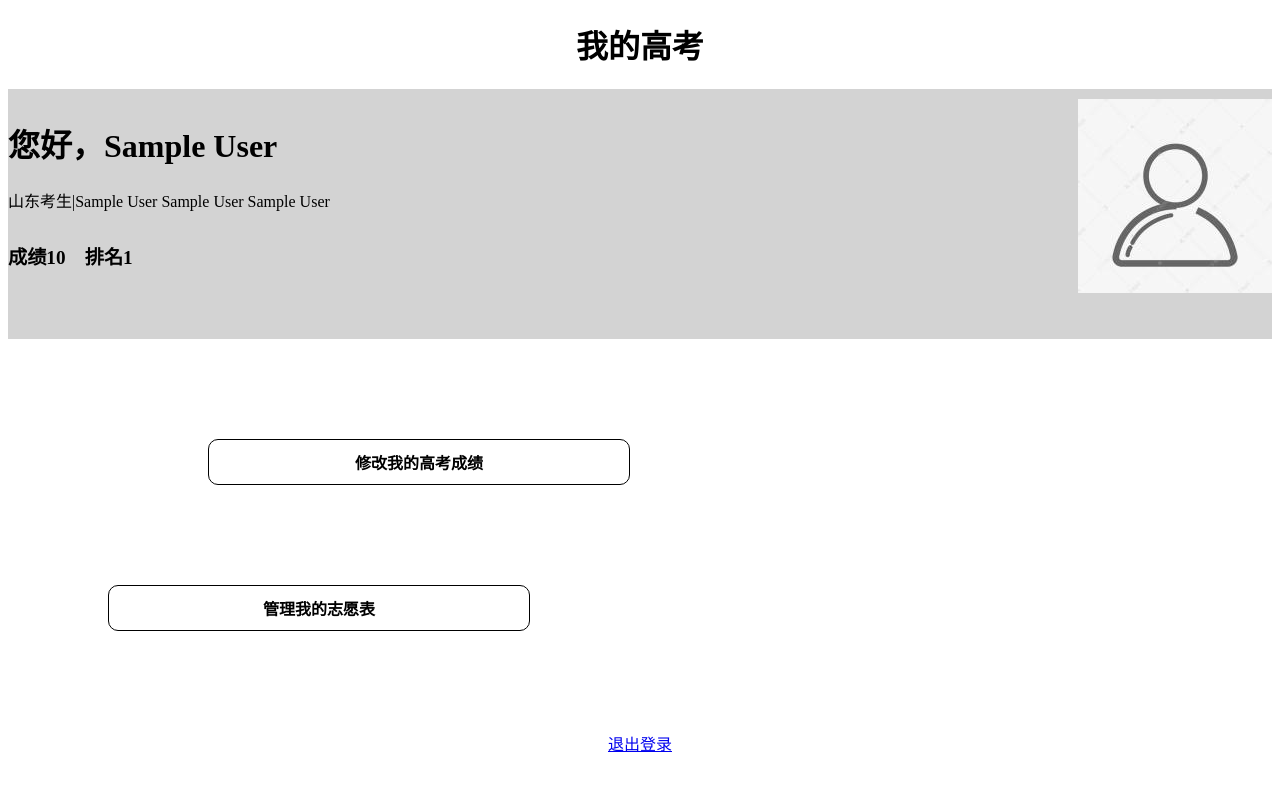
After one commit to WuhenGSL/gaokao, a Flask app: page /user_profile/ in a window 1280 px wide. The commit adds this page. Run offline with Flask 3, Linux system fonts and the light colour scheme; the visitor is signed in with stand-in values (Sample User, id 1); tables that the repository leaves empty hold one stand-in row (values such as "Sample post"); parts of the project's set-up code (start-up, migrations or seed data) failed here and were passed over.

Commit message:
Add files via upload

```diff
--- a/app.py
+++ b/app.py
@@ -1,4 +1,4 @@
-from flask import Flask, flash, redirect, request, url_for, render_template,jsonify
+from flask import Flask, flash, redirect, request, url_for, render_template, session
 from models import RegisterForm, db, LoginForm, User
 from flask_sijax import Sijax
 
@@ -17,14 +17,21 @@ Sijax(app)
 
 
 @app.route('/')
-def master():
+def index():
     return 'hello!'
 
 
-@app.route('/user', methods=['GET', 'POST'])
+@app.route('/login/', methods=['GET', 'POST'])
 def login():
     login_form = LoginForm()
     register_form = RegisterForm()
+
+    if 'user_name' in session:
+        check = User.query.filter_by(name=session['user_name']).first()
+        if check.score == 0:
+            return redirect(url_for('profile'))
+        elif check.score != 0:
+            return redirect(url_for('user_profile'))
 
     if request.method == 'POST':
         if request.form['action'] == 'login':
@@ -34,8 +41,9 @@ def login():
                 user = User.query.filter(User.email == email).first()
 
                 if user and user.check_password(password):
+                    session['user_name'] = user.name
                     flash('登录成功', 'success')
-                    return redirect('/')  # 重定向到根目录
+                    return redirect(url_for('index'))  # 重定向到根目录
                 else:
                     flash('登录失败，请检查邮箱或密码', 'error')
 
@@ -59,63 +67,45 @@ def login():
     return render_template('login.html', login_form=login_form, register_form=register_form)
 
 
+@app.route('/profile/', methods=['GET', 'POST'])
+def profile():
+    username = session['user_name']
+    user = User.query.filter_by(name=username).first()
+
+    if request.method == 'POST':
+        score = int(request.form['score'])
+        rank = int(request.form['rank'])
+        selected_subjects = request.form.get('selectedSubjects').split(',')
+
+        if user:
+            user.score = score
+            user.rank = rank
+            user.subject1 = selected_subjects[0]
+            user.subject2 = selected_subjects[1]
+            user.subject3 = selected_subjects[2]
+
+            try:
+                db.session.commit()
+                return redirect(url_for('user_profile'))
+            except Exception as e:
+                print(e)
+    return render_template('profile.html')
 
 
+@app.route('/user_profile/', methods=['GET', 'POST'])
+def user_profile():
+    username = session['user_name']
+    user = User.query.filter_by(name=username).first()
+    return render_template('user_profile.html', user=user)
 
 
-@app.route('/login1', methods=['GET', 'POST'])
-def login1():
-    form = LoginForm()
-    if form.validate_on_submit():
-        email = form.email.data
-        password = form.password.data
-
-        user = User.query.filter(User.email == email).first()  # 使用filter方法而不是filter_by
-        if user and user.check_password(password):
-            flash('登录成功', 'success')
-            return redirect(url_for('index'))
-        else:
-            flash('登录失败，请验证邮箱和密码', 'error')
-
-    return render_template('login1.html', form=form)
-
-
-@app.route('/register1', methods=['GET', 'POST'])
-def register1():
-    form = RegisterForm()
-    if form.validate_on_submit():
-        email = form.email.data
-        password = form.password.data
-        confirm_password = form.confirm_password.data
-
-        if User.query.filter_by(email=email).all():
-            flash('该邮箱已被注册', 'error')
-            return redirect(url_for('register'))
-
-        if password != confirm_password:
-            flash('确认密码与密码不一致', 'error')
-            return redirect(url_for('register'))
-
-        try:
-            new_user = User(email=email, password=password)
-            db.session.add(new_user)
-            db.session.commit()
-            flash('注册成功！请登录', 'success')
-            return redirect(url_for('login'))
-        except Exception as e:
-            flash(f'注册失败: {e}', 'error')
-
-    return render_template('register.html', form=form)
-
-
-
-@app.route('/schools')
-def show_schools():
-    # 获取学校信息
-    schools = school_db_manager.get_all_schools()
-    return render_template('schools.html', schools=schools)
+@app.route('/logout/')
+def logout():
+    session.pop('user_name', True)
+    flash('注销成功')
+    return redirect('/')
 
 
 if __name__ == '__main__':
-
+    session.clear()
     app.run(port=8000, debug=True)
--- a/models.py
+++ b/models.py
@@ -1,5 +1,5 @@
 from flask_wtf import FlaskForm
-from wtforms import SubmitField, StringField, PasswordField
+from wtforms import SubmitField, StringField, PasswordField, IntegerField
 from wtforms.validators import DataRequired, Email, EqualTo
 from flask_sqlalchemy import SQLAlchemy
 
@@ -23,10 +23,8 @@ class LoginForm(FlaskForm):
 
 
 class User(db.Model):
-    id = db.Column(db.Integer, primary_key=True, default='0')
-    name = db.Column(db.String(100), default='未填')
+    name = db.Column(db.String(100), primary_key=True, unique=True, default='未填')
     email = db.Column(db.String(120), unique=True, default='未填')
-    gender = db.Column(db.String(10), default='未填')
     score = db.Column(db.Integer, default=0)
     rank = db.Column(db.Integer, default=0)
     password = db.Column(db.String(128), default='未填')
--- a/templates/login.html
+++ b/templates/login.html
@@ -40,7 +40,7 @@
       </div>
       <div class="login-box" >
         <h1>login</h1>
-          <form action="/user" method="post">
+          <form action="/login" method="post">
               {{ login_form.hidden_tag() }}
 
               {{ login_form.email.label }}<br>
--- /dev/null
+++ b/templates/user_profile.html
@@ -0,0 +1,78 @@
+<!DOCTYPE html>
+<html>
+<head>
+    <title>我的高考</title>
+    <style>
+        .flex-container {
+            display: flex;
+            display:-webkit-flex;
+            width: 100%;
+            height: 250px;
+            background-color: lightgrey;
+        }
+
+        .text {
+            width: 60%;
+            height: 200px;
+            margin-top: 10px;
+        }
+
+        .image {
+            width: 20%;
+            margin-top: 10px;
+            margin-left: 550px;
+        }
+        .size{
+            font-size: larger;
+            margin-top: 30px;
+        }
+        .center{
+            text-align: center;
+        }
+        .box-link {
+      display: inline-block;
+      width: 400px;
+      border: 1px solid #000;
+      padding: 10px;
+      text-decoration: none;
+      color: #000;
+      margin:100px;
+      text-align: center;
+      border-radius: 10px;
+    }
+    .box-link1 {
+      display: inline-block;
+      width: 400px;
+      border: 1px solid #000;
+      padding: 10px;
+      text-decoration: none;
+      color: #000;
+      margin-left:200px;
+      margin-top: 100px;
+      margin-right: 100px;
+      text-align: center;
+      border-radius: 10px;
+    }
+    </style>
+</head>
+<body>
+    <div class=center><h1>我的高考</h1></div>
+    <div class="flex-container">
+        <div class="text">
+            <h1>您好，{{ user.name }}</h1>
+            <p>山东考生|{{ user.subject1 }} {{ user.subject2 }} {{ user.subject3 }}</p>
+         <div class="size"><p><strong>成绩{{ user.score }}&emsp;排名{{ user.rank }}</strong></p></div>
+        </div>
+        <div class="image">
+            <span><img src="{{ url_for('static', filename='images/head.jpg') }}" alt="网页图像"></span>
+        </div>
+    </div>
+    <a href="{{ url_for('profile') }}" class="box-link1">
+        <strong>修改我的高考成绩</strong>
+    </a>
+    <a href="https://www.runoob.com/html/html-editors.html" class="box-link">
+        <strong>管理我的志愿表</strong>
+    </a>
+    <div class="center"><a href="{{ url_for('logout') }}" class="button">退出登录</a></div>
+</body>
+</html>
```
Also changed, not shown: templates/profile.html (added, +130 -0 lines), static/images/head.jpg (added).
